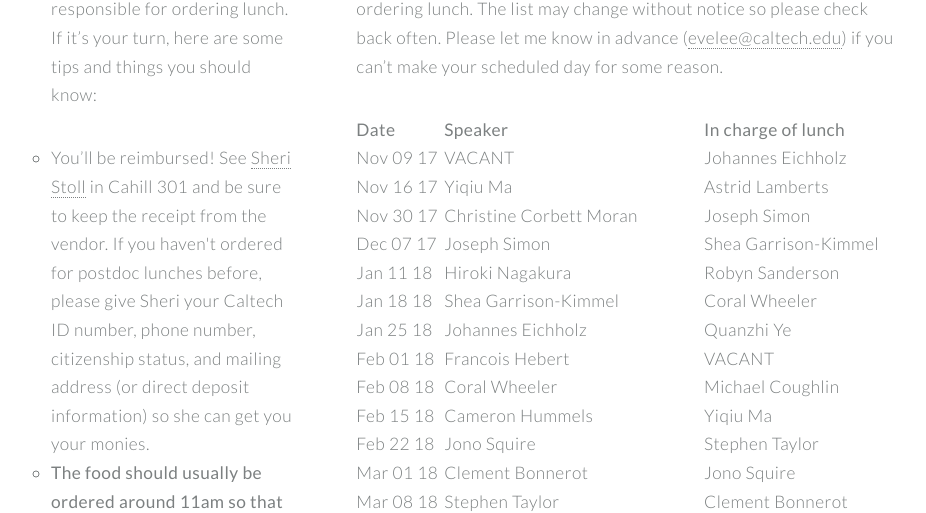
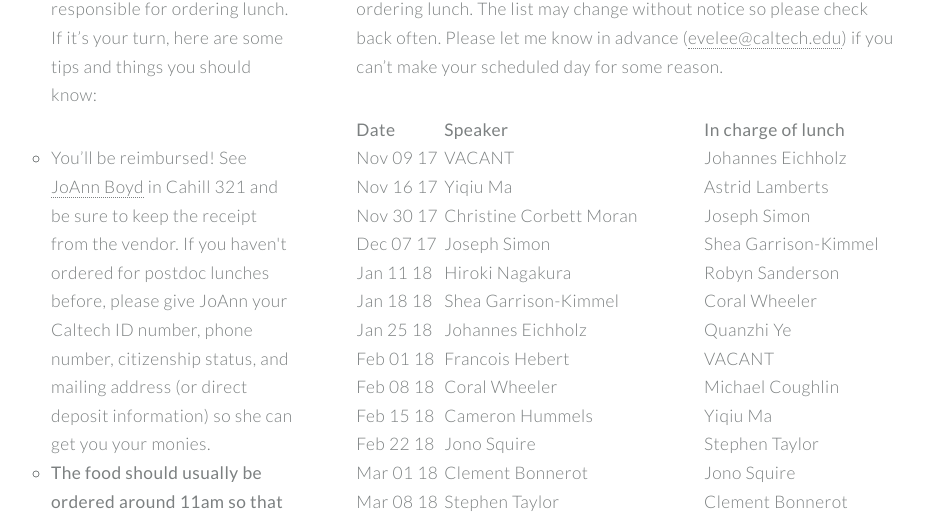
Before and after one commit to evejlee/evejlee.github.io, a plain HTML site: page index.html in a window 1280 px wide. Shown: the part 1175-1688 px from the top of the page, without its empty margins (161-1087 px from the left). Drawn offline with Linux system fonts and the light colour scheme.

Commit message:
edited reimb

```diff
--- a/index.html
+++ b/index.html
@@ -76,7 +76,7 @@ Free for personal and commercial use under the CCA 3.0 license (html5up.net/lice
 							</header>
 							<p>Each week there is one person responsible for ordering lunch. If it’s your turn, here are some tips and things you should know:</p>
 							<ul style="list-style-type:circle">
-								<li>You’ll be reimbursed! See <a href="mailto:sstoll@caltech.edu">Sheri Stoll</a> in Cahill 301 and be sure to keep the receipt from the vendor. If you haven't ordered for postdoc lunches before, please give Sheri your Caltech ID number, phone number, citizenship status, and mailing address (or direct deposit information) so she can get you your monies.</li>
+								<li>You’ll be reimbursed! See <a href="mailto:joann@caltech.edu">JoAnn Boyd</a> in Cahill 321 and be sure to keep the receipt from the vendor. If you haven't ordered for postdoc lunches before, please give JoAnn your Caltech ID number, phone number, citizenship status, and mailing address (or direct deposit information) so she can get you your monies.</li>
 								<li><strong>The food should usually be ordered around 11am so that it arrives at 12pm.</strong> When giving the location for the drop-off, you can either tell them “the Cahill building at Caltech” or give the address, which is 1216 E. California Blvd. Don’t forget to give them the room number (Cahill 312), too.</li>
 								<li><strong>The food costs should be under $140 including service/delivery/tax!</strong> The attendance varies but usually 10-12 postdocs show up on a given week.</li>
 								<li><strong>Please order some vegan dishes</strong> to be considerate of people who don’t eat meat or animal byproducts. We have vegan group members, please do this.</li>
```
